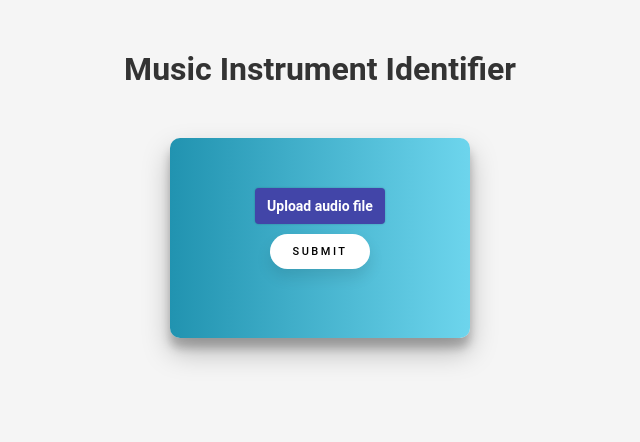
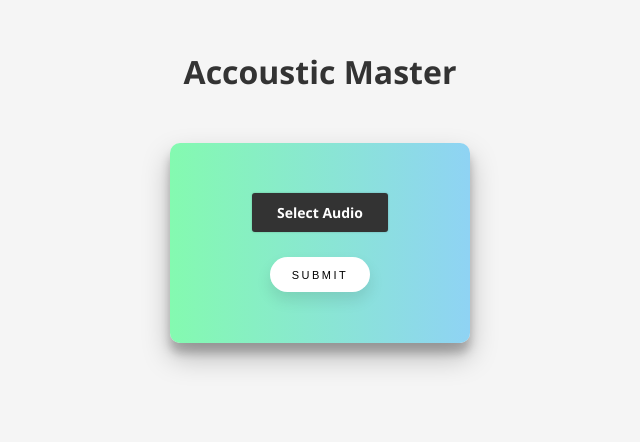
Before and after one commit to VishnuNarayananSR/python-accoustic-master, a Django app: page / in a window 1280 px wide. Shown: the top 442 px of the page, without its empty margins (320-960 px from the left). Run offline with Django 3.2, Linux system fonts and the light colour scheme.

Commit message:
initial commit

```diff
--- a/assets/main.js
+++ b/assets/main.js
@@ -5,7 +5,6 @@ let fileToUpload = null;
 const csrftoken = getCookie('csrftoken');
 
 let formData = new FormData()
-
 fileInput.addEventListener("change", (e) => {
 	// Get the selected file
 	const [file] = e.target.files;
@@ -24,7 +23,7 @@ submitBtn.addEventListener("click", (e) => {
 
 const upload = (file) => {
   let LOADER = "";
-  LOADER += `<h1>Showing results:</h1>
+  LOADER += `<p>Showing results:</p>
             <div class="loader">
               <div class="line"></div>
               <div class="line"></div>
@@ -32,7 +31,7 @@ const upload = (file) => {
               <div class="line"></div>
             </div>`;
 	output.innerHTML = LOADER;
-  console.log(file);
+
 fetch("", {
         method: 'POST',
         body: formData,
@@ -42,7 +41,7 @@ fetch("", {
 			(response) => response.json() // if the response is a JSON object
 		)
 		.then((data) => {
-			let HTML = `<h1>Showing results:</h1>`;
+			let HTML = `<p>Showing results:</p>`;
 			for (const item of data) {
         HTML += `<div class="output-badge">
                   ${item}
--- a/assets/style.css
+++ b/assets/style.css
@@ -16,24 +16,24 @@ label{
     cursor: pointer;
     display: inline-flex;
     align-items: center;
-    border-radius: 4px;
+    border-radius: 3px;
     font-size: 14px;
     font-weight: 600;
     color: #fff;
     font-size: 14px;
-    padding: 10px 12px;
-    background-color: #4245a8;
+    padding: 10px 25px;
+    background-color: #333;
     box-shadow: 0px 0px 2px rgba(0, 0, 0, 0.25);
+    margin-bottom: 15px;
   }
 body{
     background-color: whitesmoke;
-    font-family: Roboto, Helvetica, Arial, sans-serif;
+    font-family:'Segoe UI', Roboto, Oxygen, Ubuntu, Cantarell, 'Open Sans', 'Helvetica Neue', sans-serif
 }
 
 button {
     width: 100px;
     height: 35px;
-    font-family: 'Roboto', sans-serif;
     font-size: 11px;
     text-transform: uppercase;
     letter-spacing: 2.5px;
@@ -60,7 +60,9 @@ h1{
 .form{
     height: 200px;
     width: 300px;
-    background: linear-gradient(to right, #2193b0,#6dd5ed);
+    background: linear-gradient(to right, #84fab0,#8fd3f4);
+    background-size: 100% 100%;
+    animation: animateBg 3s ease infinite;
     box-shadow: 0 14px 28px rgba(0,0,0,0.25),
 			0 10px 10px rgba(0,0,0,0.22);
     padding: 50px;
@@ -75,16 +77,14 @@ input, button {
     flex-basis: 100%;
 }
 .output-badge{
-    text-transform: capitalize;
-    height:min-content;
     flex-basis: 30%;
     font-weight:300;
     display: inline-block;
-    padding: 5px 15px 5px;
+    padding: 3px 6px;
+    margin-right: 6px;
     background-color: #333;
     color:whitesmoke;
-    border-radius: 70px;
-    margin: 10px;
+    border-radius: 5px;
     box-shadow: 0 14px 28px rgba(0,0,0,0.25),
 			0 10px 10px rgba(0,0,0,0.22);
 
--- a/python_music_master/views.py
+++ b/python_music_master/views.py
@@ -3,7 +3,6 @@ from django.shortcuts import render
 from django.conf import settings
 from django.core.files.storage import FileSystemStorage
 from .backend.predict import predict
-from time import sleep
 from django.http import JsonResponse
 def upload(request):
     if request.method == 'POST':
--- a/templates/base_layout.html
+++ b/templates/base_layout.html
@@ -8,13 +8,13 @@
     <title>Accoustic Master</title>
 </head>
 <body>
-    <h1 style="margin: 50px;">Music Instrument Identifier</h1>
+    <h1 style="margin: 50px;">Accoustic Master</h1>
     <div class="container">
 
         {%block content%}
 
         {%endblock%}
     </div>
-    <script src="{% static 'main.js' %}"></script>
+    <script src="{% static 'main.js' %}?{% now 'U' %}"></script>
 </body>
 </html>
--- a/templates/index.html
+++ b/templates/index.html
@@ -5,7 +5,9 @@
     <form method= "POST" enctype="multipart/form-data">
         {%csrf_token %}
         <div class="file-input">
-            <label for="file">Upload audio file</label>
+            <label for="file">
+                Select Audio
+            </label>
             <input type="file" id="file" name="audiofile">
             <div class="selected-file"></div>
         </div>
```
Also changed, not shown: 5 other files.
